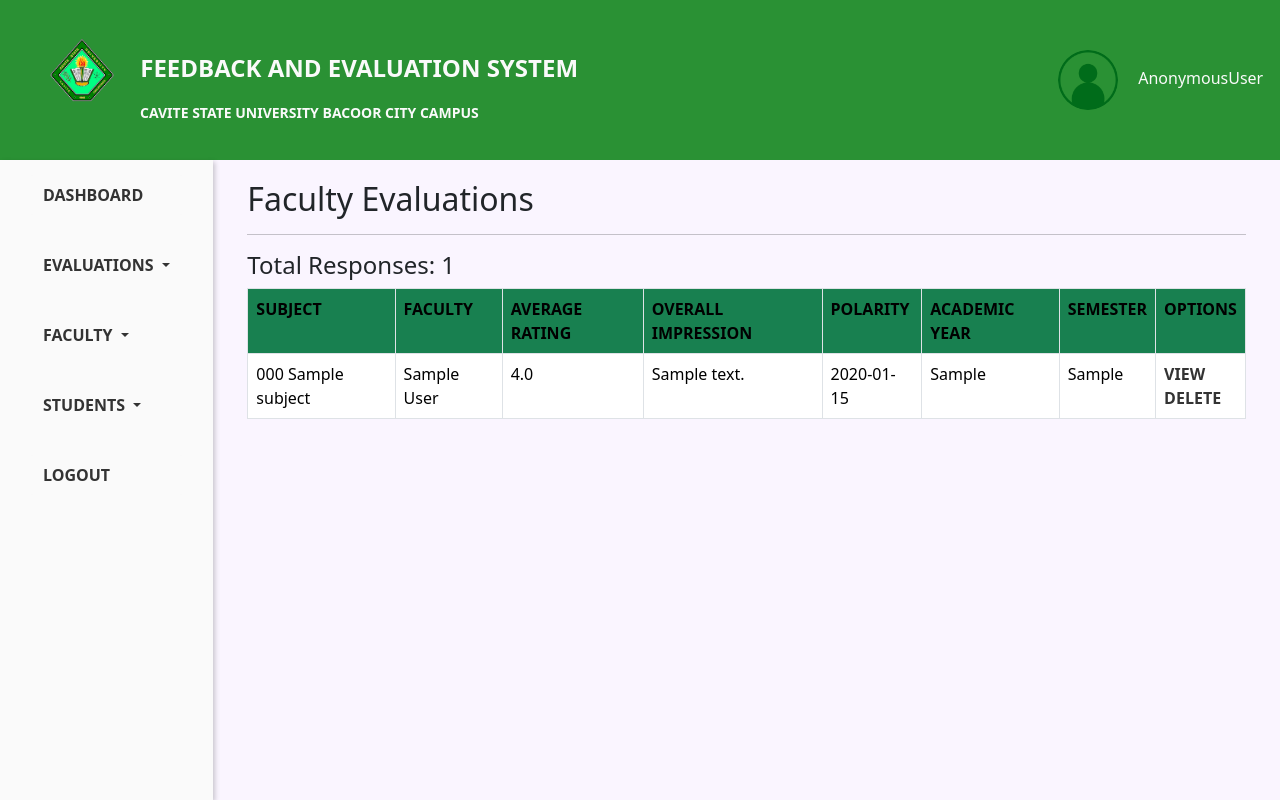
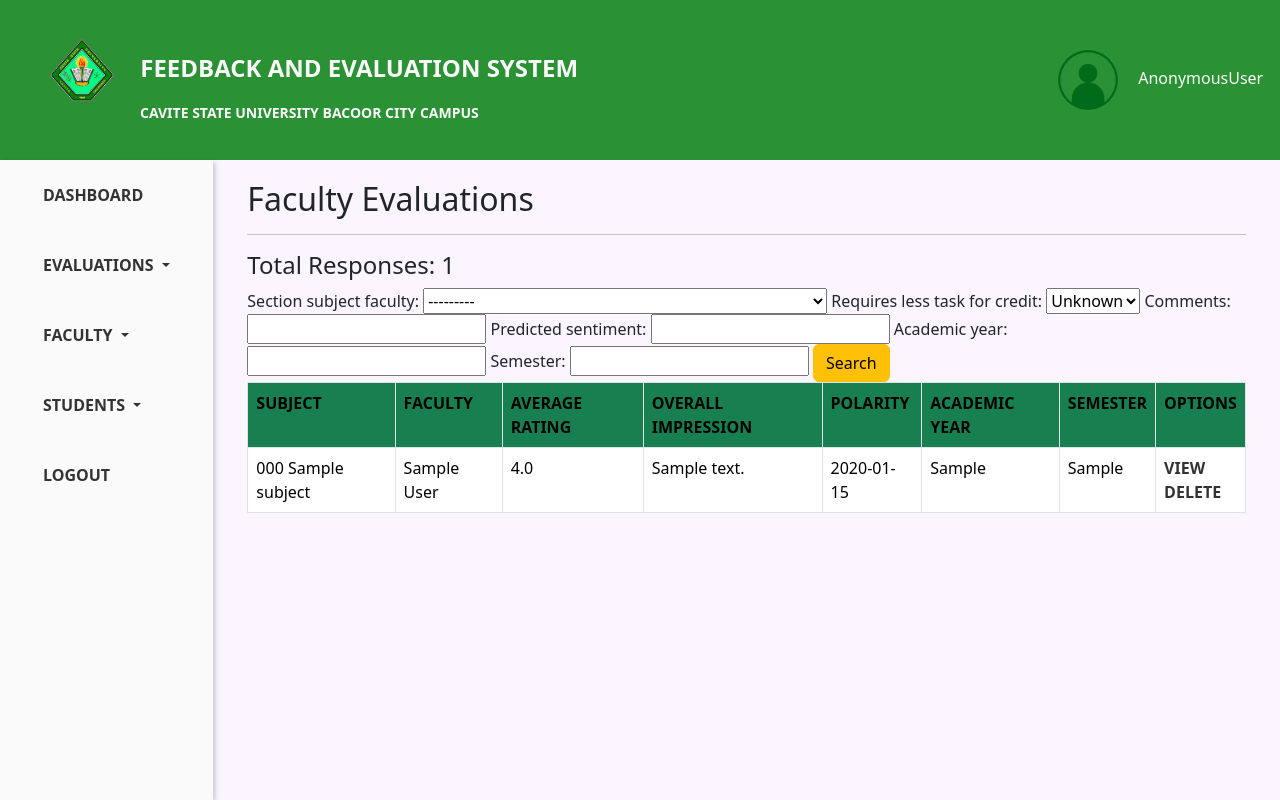
Before and after one commit to Jehuuuuu/Feedback-and-Evaluation-System-Capstone-Project, a Django app: page /evaluations in a window 1280 px wide. Run offline with Django 4.2, Linux system fonts and the light colour scheme; tables that the repository leaves empty hold one stand-in row (values such as "Sample post"); parts of the project's set-up code (start-up, migrations or seed data) failed here and were passed over.

Commit message:
added sample django filters

```diff
--- a/Feedbacksystem/templates/pages/evaluations.html
+++ b/Feedbacksystem/templates/pages/evaluations.html
@@ -11,6 +11,10 @@
 <hr>
 {% block feature %}
 <h4> Total Responses: {{ total_evaluations }}</h4>
+<form method="get" action="">
+    {{faculty_evaluation_filter.form}}
+    <button class="btn btn-warning" type="submit">Search</button>
+</form>
 <table class="table table-striped table-bordered table-responsive  ">
     <tr>
         <th  scope="col" class="bg-success">SUBJECT</th>
--- a/Rodriguez/settings.py
+++ b/Rodriguez/settings.py
@@ -39,6 +39,7 @@ INSTALLED_APPS = [
     'django.contrib.messages',
     'django.contrib.staticfiles',
     'Feedbacksystem',
+    'django_filters',
 ]
 
 MIDDLEWARE = [
```
